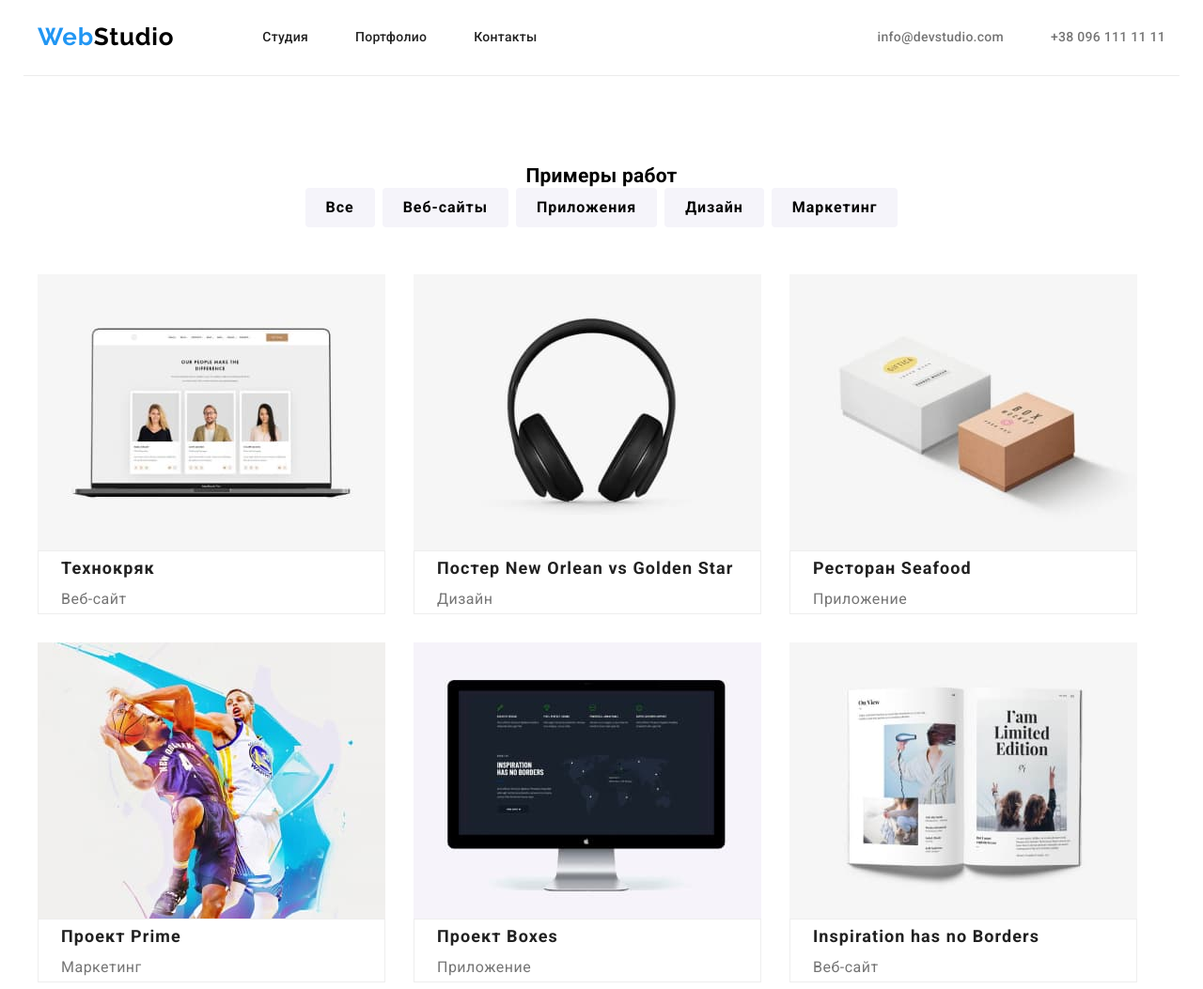
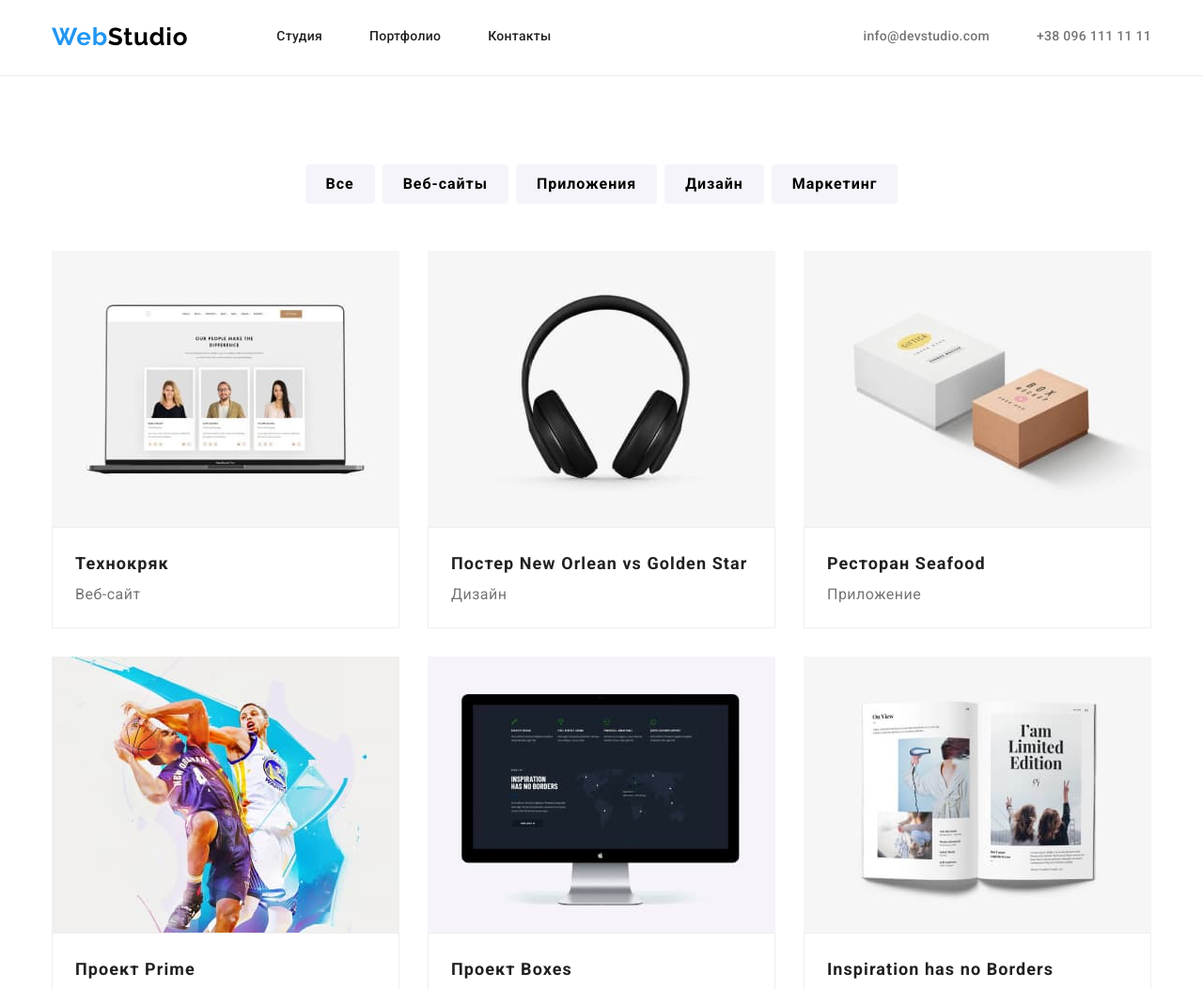
Before and after one commit to VovaRubakha/goit-markup-hw-03, a plain HTML site: page portfolio.html in a window 1280 px wide. Shown: the top 1053 px of the page at 94% size. Drawn offline with nearby package versions, Linux system fonts and the light colour scheme.

Commit message:
Вносить правки в блочну систему

```diff
--- a/css/styles.css
+++ b/css/styles.css
@@ -31,7 +31,7 @@ ul {
 .container {
   margin-left: auto;
   margin-right: auto;
-  width: 1230px;
+  width: 1200px;
   padding-left: 15px;
   padding-right: 15px;
 }
@@ -51,50 +51,50 @@ ul {
 }
 img{
   display: block;
+  /* ------------------------- */
 }
+
+/* ----------------------------- */
 /* Хедер */
-.header-border{
-  border-bottom: 1px solid #ECECEC;;
+header{
+  padding-top: 24px;
+  padding-bottom: 25px;
+  border-bottom: 1px solid #ECECEC;
+  display: block;
 }
 /* Навигация */
 
-.main-nav {
+.container .main-nav {
   display: flex;
   align-items: center;
-
-  padding-top: 24px;
-  padding-bottom: 25px;
+}
+.main-nav{
+  display: flex;
+  align-items: center;
+}
+.nav-title{
+  display: flex;
+  align-items: center;
 }
 .site-nav {
   display: flex;
 }
-
+.contacts-list{
+  display: flex;
+}
+.nav-contacts{
+  margin-left: auto;
+}
 .main-nav .logo {
   margin-right: 94px;
 }
-
 .site-nav .list + .list,
-.contacts .list + .list {
+.contacts-list .list + .list{
   margin-left: 50px;
 }
-
 .site-nav .link {
   color: var(--main-text-color);
   text-decoration: none;
-}
-.list {
-  color: var(--main-text-color);
-  font-size: 14px;
-  font-weight: 500;
-  line-height: 16px;
-  letter-spacing: 0.02em;
-  list-style: none;
-  font-style: normal;
-}
-.contacts {
-  display: flex;
-  align-items: center;
-  margin-left: auto;
 }
 
 .link {
@@ -105,10 +105,16 @@ img{
 .link:focus {
   color: var(--accent-color);
 }
+.list {
+  color: var(--main-text-color);
+  font-size: 14px;
+  font-weight: 500;
+  line-height: 1.14;
+  letter-spacing: 0.02em;
+  list-style: none;
+  font-style: normal;
+}
 /* Герой */
-.hero-title {
-  margin-bottom: 30px;
-}
 .hero .container {
   padding-top: 200px;
   padding-bottom: 200px;
@@ -125,6 +131,8 @@ img{
   font-weight: 900;
   line-height: 1.36;
   letter-spacing: 0.06em;
+  max-width: 55%;
+  margin: 0px auto 30px;
 }
 /* Кнопка */
 .button {
@@ -182,8 +190,8 @@ img{
 }
 
 .features .container {
-  margin-top: 94px;
-  margin-bottom: 94px;
+  padding-top: 94px;
+  padding-bottom: 94px;
 }
 .features .container p {
   margin-top: 10px;
@@ -227,7 +235,7 @@ img{
   margin-left: 30px;
 }
 .employment {
-  margin-bottom: 94px;
+  padding-bottom: 94px;
 }
 .container .employment-title {
   margin-bottom: 50px;
@@ -272,7 +280,6 @@ img{
   line-height: 1.19;
   letter-spacing: 0.03em;
 
-  margin-top: 30px;
   margin-bottom: 10px;
 }
 .duties {
@@ -281,8 +288,9 @@ img{
   font-weight: 400;
   line-height: 1.19;
   letter-spacing: 0.03em;
-
-  margin-bottom: 30px;
+}
+.our-team-block{
+  padding: 30px
 }
 /* Портфолио */
 .portfolio {
@@ -308,22 +316,24 @@ img{
   background: #ffffff;
   border: 1px solid #eeeeee;
   box-sizing: border-box;
+  padding: 20px 24px;
 }
 
 .portfolio-items {
   display: flex;
   flex-wrap: wrap;
-  margin-left: -15px;
-  margin-top: -15px;
-  flex-basis: calc((100% - 30px) / 3);
+  margin-left: -30px;
+  margin-top: -30px;
+
 
 }
 .portfolio-items .list {
-  padding: 15px;
+  margin-left: 30px;
+  margin-top: 30px;
+  flex-basis: calc((100% - 90px) / 3);
 }
 
 .description {
-  padding-left: 24px;
   color: var(--main-text-color);
   font-size: 18px;
   font-weight: 700;
@@ -336,7 +346,7 @@ img{
   font-weight: 400;
   line-height: 1.88;
   letter-spacing: 0.03em;
-  padding-left: 24px;
+
 }
 /* Футтер */
 footer {
@@ -363,3 +373,6 @@ footer {
 address {
   margin-top: 20px;
 }
+address .list + .list{
+  margin-top: 9px;
+}
--- a/portfolio.html
+++ b/portfolio.html
@@ -18,8 +18,8 @@
   <body>
     <!--Шапка -->
     <header>
-      <div class="container header-border">
-        <nav class="main-nav">
+      <div class="container main-nav">
+        <nav class="nav-title">
           <a href="./index.html" class="logo"
             ><span class="logo-alt-color">Web</span>Studio</a
           >
@@ -30,7 +30,9 @@
             </li>
             <li class="list"><a href="" class="link">Контакты</a></li>
           </ul>
-          <ul class="contacts">
+        </nav>
+        <div class="nav-contacts">
+          <ul class="contacts-list">
             <li class="list">
               <a href="info@devstudio.com" class="link">info@devstudio.com</a>
             </li>
@@ -38,7 +40,7 @@
               <a href="tell:+380961111111" class="link">+38 096 111 11 11</a>
             </li>
           </ul>
-        </nav>
+        </div>
       </div>
     </header>
     <!-- Основной контент -->
@@ -46,7 +48,7 @@
       <!-- Навигация -->
       <section class="portfolio">
         <div class="container portfolio-buttons">
-          <h1 class="portfolio-title"  class="visually-hidden">Примеры работ</h1>
+          <h1 class="visually-hidden">Примеры работ</h1>
           <ul class="portfolio-nav">
             <li class="list">
               <button type="button" class="button-secondary">Все</button>
```
Also changed, not shown: index.html (+15 -5 lines).
